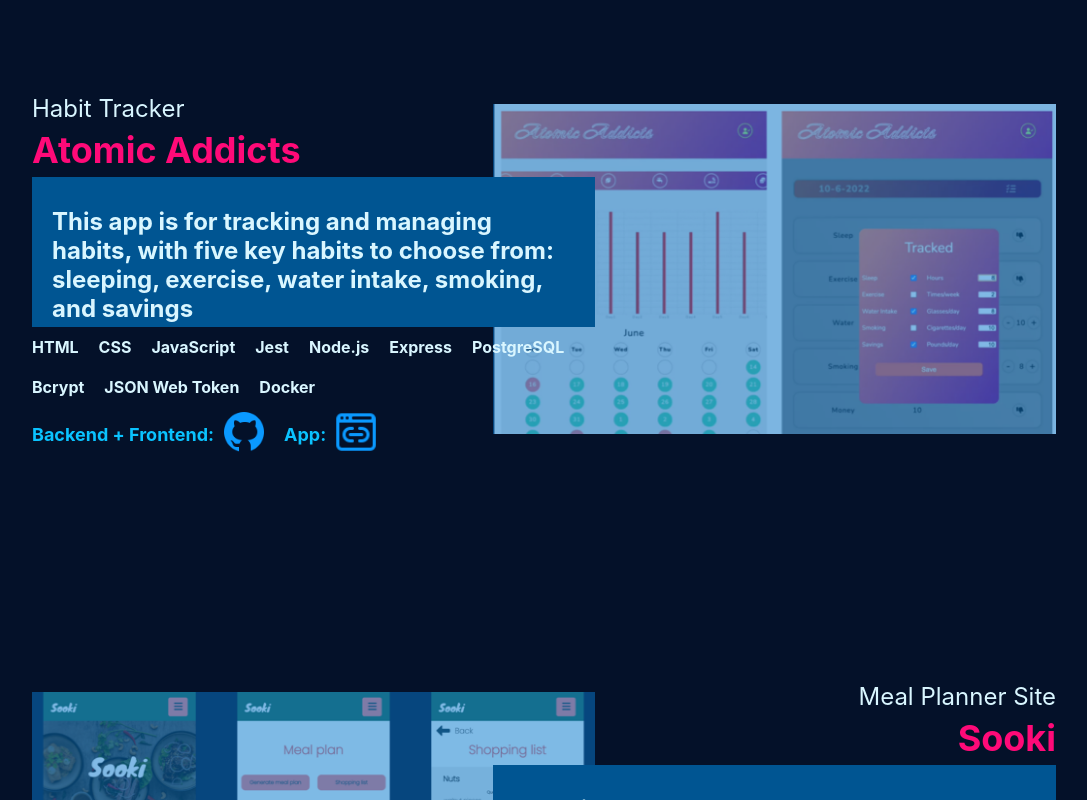
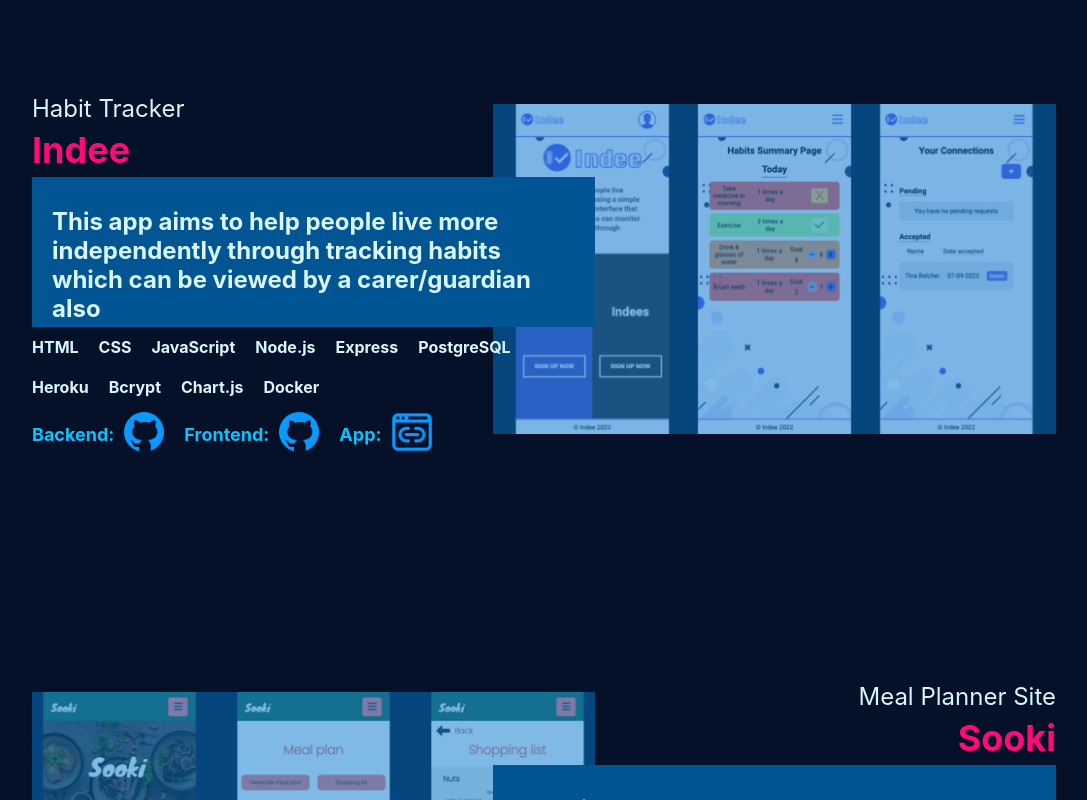
Before and after one commit to LaylaSouthcombe/Portfolio, a React (Create React App) app: page / in a window 1280 px wide. Shown: the part 3320-4120 px from the top of the page, without its empty margins (96-1183 px from the left). Built offline with nearby package versions, Linux system fonts and the light colour scheme.

Commit message:
insert new project

```diff
--- a/src/pages/Projects/index.js
+++ b/src/pages/Projects/index.js
@@ -3,12 +3,12 @@ import { Project } from '../../components'
 
 import sooki from '../../images/sooki.png'
 import dumbfounded from '../../images/dumbfounded.png'
-import atomicaddicts from '../../images/atomicaddicts.png'
+import indee from '../../images/indee.png'
 
 const Projects = () => {
     const projects = [
         { id: 1, appType: "Trivia Game", projectName: "Dumbfounded", summary: "Test your knowledge with this fun trivia game! Play multiplayer either locally or online, or single player to try get a  highscore", technologies: ["HTML", "CSS",  "React", "Redux", "axios", "JavaScript", "Jest", "Socket.io", "PostgreSQL"], github: [{ linkFor: "Backend", link: "https://github.com/Gioele-M/lap3_quiz_project_server"}, { linkFor: "Frontend", link: "https://github.com/Gioele-M/lap3_quiz_project_client"}], deploy: "https://dumbfounded.netlify.app/", img: dumbfounded},
-        { id: 2, appType: "Habit Tracker", projectName: "Atomic Addicts", summary: "This app is for tracking and managing habits, with five key habits to choose from: sleeping, exercise, water intake, smoking, and savings", technologies: ["HTML", "CSS", "JavaScript", "Jest", "Node.js", "Express", "PostgreSQL", "Bcrypt", "JSON Web Token", "Docker"], github: [{ linkFor: "Backend + Frontend", link: "https://github.com/LaylaSouthcombe/lap2project"}], deploy: "https://atomic-addicts.netlify.app/", img: atomicaddicts},
+        { id: 2, appType: "Habit Tracker", projectName: "Indee", summary: "This app aims to help people live more independently through tracking habits which can be viewed by a carer/guardian also", technologies: ["HTML", "CSS", "JavaScript", "Node.js", "Express", "PostgreSQL", "Heroku", "Bcrypt", "Chart.js", "Docker"], github: [{ linkFor: "Backend", link: "https://github.com/LaylaSouthcombe/Indee_backend"}, { linkFor: "Frontend", link: "https://github.com/LaylaSouthcombe/Indee_frontend"}], deploy: "https://indee.netlify.app/", img: indee},
         { id: 3, appType: "Meal Planner Site", projectName: "Sooki", summary: "A site to generate a random meal plan that takes in your dietary requirements and budget, and can generate a shopping list for you (mobile first)", technologies: ["HTML", "CSS",  "React", "Redux", "axios", "JavaScript", "Jest", "Python", "PyMongo", "Django", "pytest", "PostgreSQL", "Bcrypt"], github: [{ linkFor: "Backend", link: "https://github.com/LaylaSouthcombe/meal_planner_backend"}, { linkFor: "Frontend", link: "https://github.com/LaylaSouthcombe/meal_planner_frontend"}], deploy: "https://digerati-meal-planner.netlify.app/", img: sooki}
     ]
     return(
```
Also changed, not shown: src/images/atomicaddicts.png (deleted), src/images/indee.png (added).
